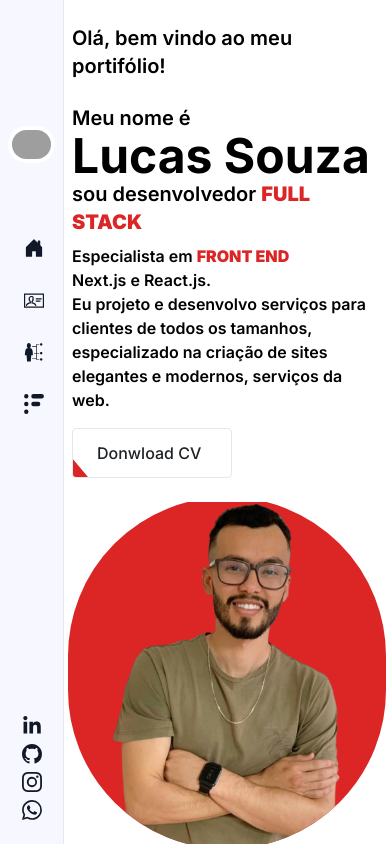
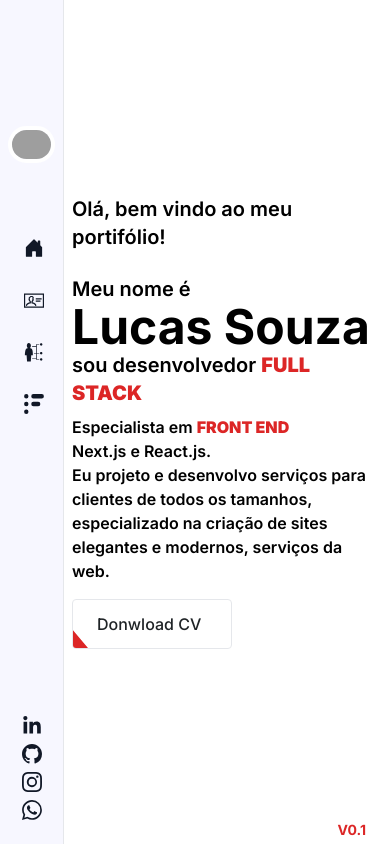
Before and after one commit to lucasdesouza-dev/portifolio, a Next.js app: page / in a window 390 px wide. Built offline with nearby package versions, Linux system fonts and the light colour scheme; grey boxes are pictures that could not be loaded.

Commit message:
ajustes projetos e respansividade

```diff
--- a/src/app/page.tsx
+++ b/src/app/page.tsx
@@ -21,10 +21,10 @@ export default function Home() {
           email={user.email}
           imageUrl={user.imageUrl}
         />
-        {/* <About />
-       <Skills />
+        <About />
+        <Skills />
         <Projetos />
-        <Footer /> */}
+        <Footer />
       </Suspense>
     </main>
   );
--- a/src/components/Projetos/index.tsx
+++ b/src/components/Projetos/index.tsx
@@ -3,13 +3,11 @@ import CardProjetos from "../Cards/CardProjetos";
 import Carousel from "../Carousel";
 import { cards } from "@/services/Projetos.service";
 export default function Projetos() {
-
   return (
     <section
       id="projetos"
-      className="bg-gray-200 dark:bg-[#1F2326] flex flex-col my-4  w-full "
-    >
-      <div className="px-2 w-full font-semibold  m-4">
+      className="bg-gray-200 dark:bg-[#1F2326] flex flex-col my-4  w-full ">
+      <div className="px-2  font-semibold  m-4">
         <h1 className="text-2xl  border-b-2 w-3/5 border-red-600 text-red-600 ">
           Meus Projetos
         </h1>
@@ -17,12 +15,12 @@ export default function Projetos() {
       {/* <div className="hidden lg:block">
         <Carousel  />
       </div> */}
-      <div className="p-2 flex flex-wrap gap-1 justify-center my-4 ">
+      <div className="p-2 flex flex-col gap-1 justify-center my-4 ">
         {cards.map((item, index) => {
           const { image, urlGit, urlDemo, descricao, titulo, tecnologias } =
             item;
           return (
-                <div key={index} className="w-[48%] ">
+            <div key={index} className="w-full flex justify-center ">
               <CardProjetos
                 titulo={titulo}
                 urlGit={urlGit}
--- a/src/components/Versao/index.tsx
+++ b/src/components/Versao/index.tsx
@@ -4,7 +4,7 @@ interface Props {
 }
 export default function Versao({ versao }: Props) {
   return (
-    <div className="absolute right-2 bottom-2 text-sm" >
+    <div className="absolute right-6 bottom-1 text-sm">
       <strong>V{versao}</strong>{" "}
     </div>
   );
--- a/src/components/homeUser/index.tsx
+++ b/src/components/homeUser/index.tsx
@@ -42,7 +42,7 @@ export default function HomeUser({ name, imageUrl, email }: User) {
         </div>
       </div>
       <motion.div
-        animate={{ y: [-30, 0, 50, 0, -30], x: [-50, 50, 60, -50] }}
+        animate={{ y: [-40, 0, 50, 0, -40], x: [-50, 30, 50, -50] }}
         transition={{ ease: "linear", duration: 3, repeat: Infinity }}
         className="  w-1/2  justify-center items-center hidden lg:flex">
         <Image
@@ -53,15 +53,6 @@ export default function HomeUser({ name, imageUrl, email }: User) {
           alt="Picture of the author"
         />
       </motion.div>
-      <div className="w-full flex items-center justify-center overflow-hidden lg:hidden">
-        <Image
-          className=" bg-[#dc2626] rounded-full h-[360px]  object-contain border-4 border-white "
-          src={profilePic}
-          width={360}
-          height={300}
-          alt="Picture of the author"
-        />
-      </div>
     </section>
   );
 }
```
Lines whose indentation alone changed are shown as unchanged.
